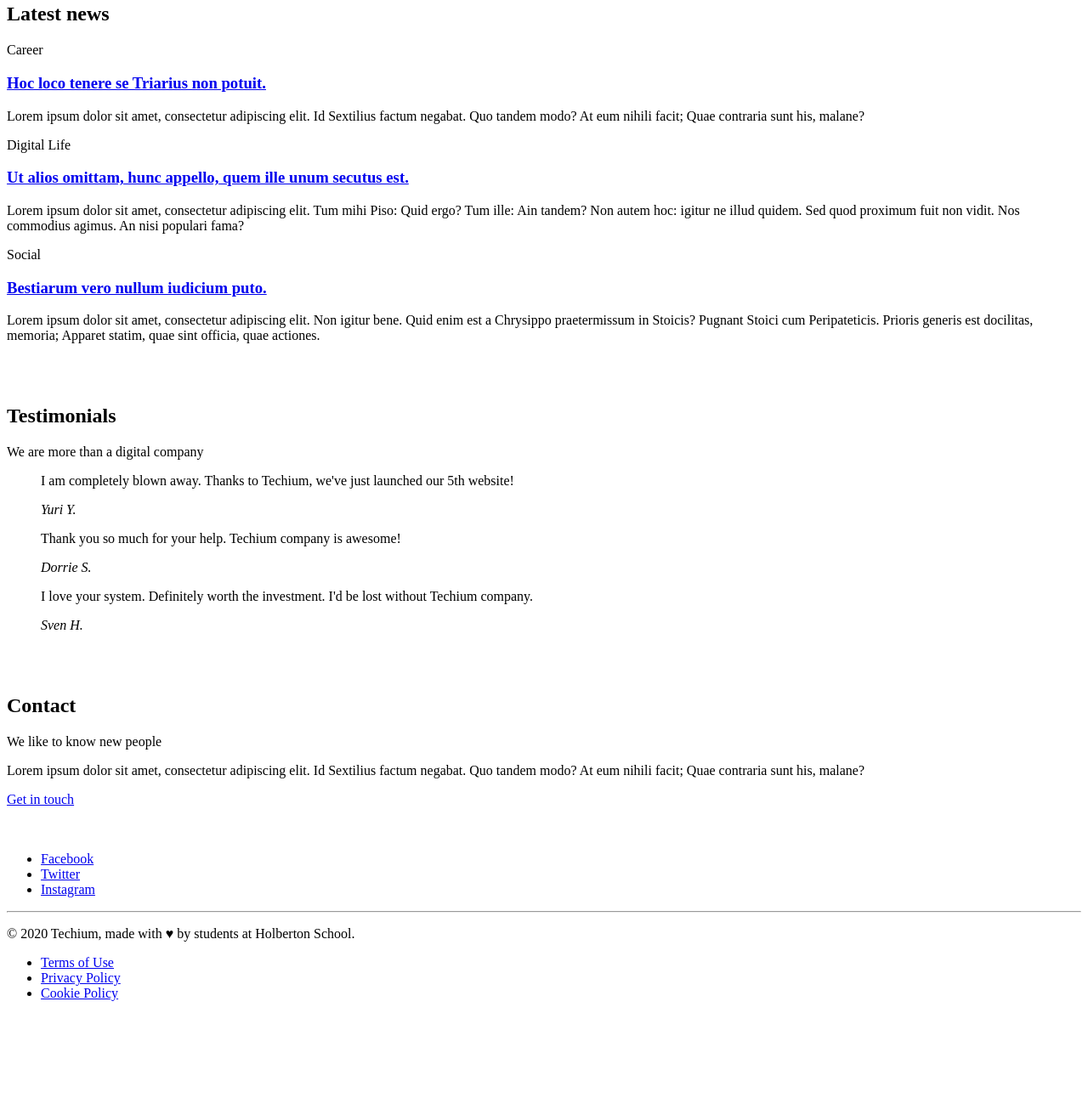
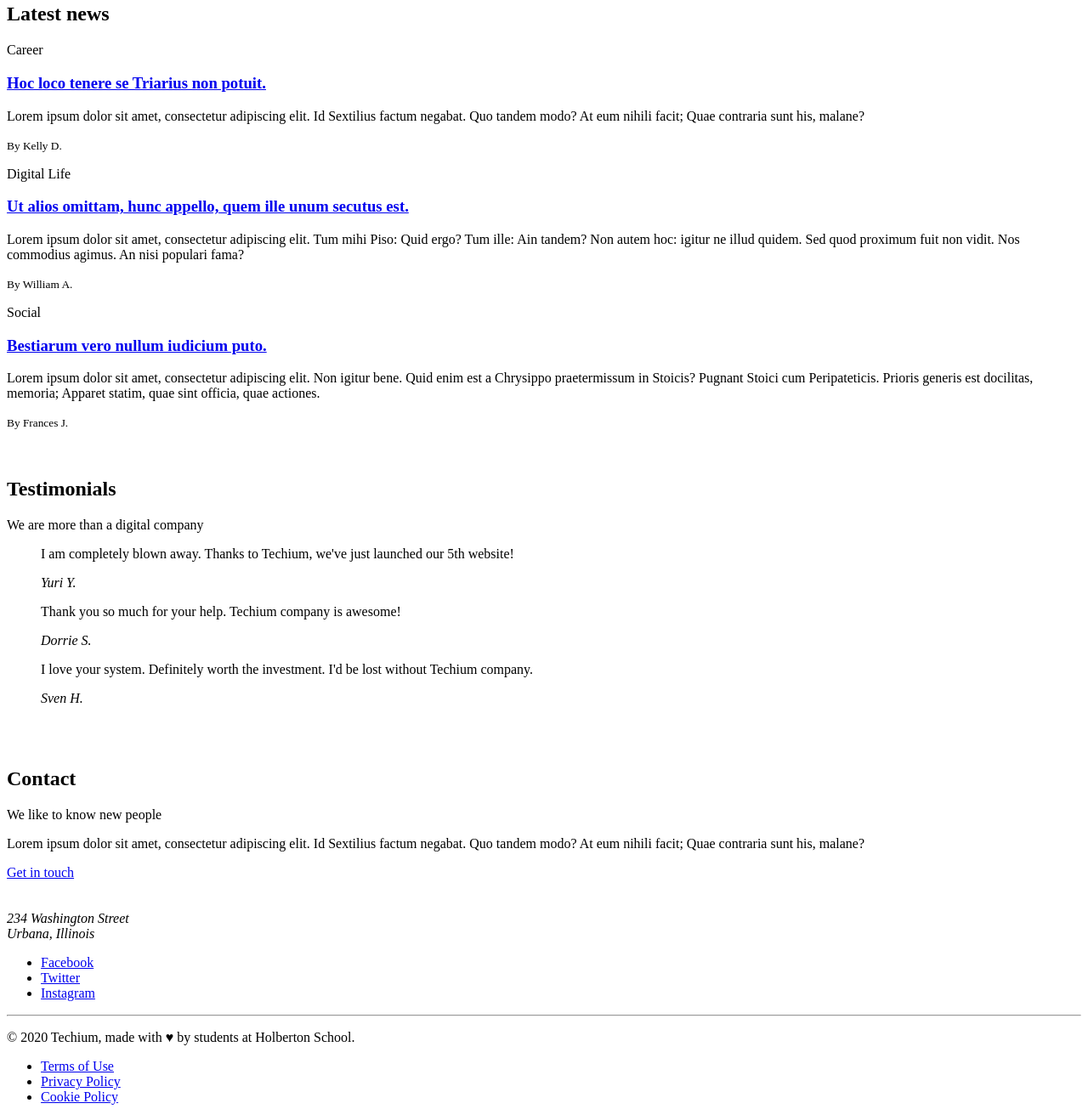
Before and after one commit to C4lice/holbertonschool-web_front_end, a plain HTML site: page html_advanced/31-index.html in a window 1280 px wide. Shown: the part 1596-2901 px from the top of the page at 85% size. Before the commit the page ends 2790 px from the top, so only its background shows below. Drawn offline with Linux system fonts and the light colour scheme.

Commit message:
fix: remove unnecessary line breaks and improve structure in 31-index.html

```diff
--- a/html_advanced/31-index.html
+++ b/html_advanced/31-index.html
@@ -10,7 +10,6 @@
     </head>
     <body>
         <br></br>
-
         <!-- Header -->
         <header>
             <div>
@@ -33,12 +32,10 @@
             </div>
         </header>
         <br></br>
-
         <!-- Main -->
         <main>
             <h1>Homepage</h1>
             <br></br>
-
             <!-- Hero section -->
             <section>
                 <div>
@@ -47,7 +44,6 @@
                 </div>
             </section>
             <br></br>
-
             <!-- Services section -->
             <section>
                 <div>
@@ -66,7 +62,6 @@
                 </div>
             </section>
             <br></br>
-
             <!-- Works section -->
             <section>
                 <div>
@@ -88,7 +83,6 @@
                 </div>
             </section>
             <br></br>
-
             <!-- About Us section -->
             <section>
                 <div>
@@ -108,7 +102,6 @@
                 </div>
             </section>
             <br></br>
-
             <!-- Latest news section -->
             <section>
                 <div>
@@ -120,22 +113,24 @@
                             <p>Career</p>
                             <h3><a href="#">Hoc loco tenere se Triarius non potuit.</a></h3>
                             <p>Lorem ipsum dolor sit amet, consectetur adipiscing elit. Id Sextilius factum negabat. Quo tandem modo? At eum nihili facit; Quae contraria sunt his, malane?</p>
+                            <small>By Kelly D.</small>
                         </article>
                         <article>
                             <p>Digital Life</p>
                             <h3><a href="#">Ut alios omittam, hunc appello, quem ille unum secutus est.</a></h3>
                             <p>Lorem ipsum dolor sit amet, consectetur adipiscing elit. Tum mihi Piso: Quid ergo? Tum ille: Ain tandem? Non autem hoc: igitur ne illud quidem. Sed quod proximum fuit non vidit. Nos commodius agimus. An nisi populari fama?</p>
+                            <small>By William A.</small>
                         </article>
                         <article>
                             <p>Social</p>
                             <h3><a href="#">Bestiarum vero nullum iudicium puto.</a></h3>
                             <p>Lorem ipsum dolor sit amet, consectetur adipiscing elit. Non igitur bene. Quid enim est a Chrysippo praetermissum in Stoicis? Pugnant Stoici cum Peripateticis. Prioris generis est docilitas, memoria; Apparet statim, quae sint officia, quae actiones.</p>
+                            <small>By Frances J.</small>
                         </article>
                     </div>
                 </div>
             </section>
             <br></br>
-
             <!-- Testimonials section -->
             <section>
                 <div>
@@ -166,7 +161,6 @@
                 </div>
             </section>
             <br></br>
-
             <!-- Contact section -->
             <section>
                 <div>
@@ -182,9 +176,12 @@
             </section>
         </main>
         <br></br>
-
         <!-- Footer -->
         <footer>
+            <address>
+            234 Washington Street<br>
+            Urbana, Illinois
+            </address>
             <div>
                 <ul>
                     <li><a href="https://www.facebook.com/HolbertonSchool/">Facebook</a></li>
```
